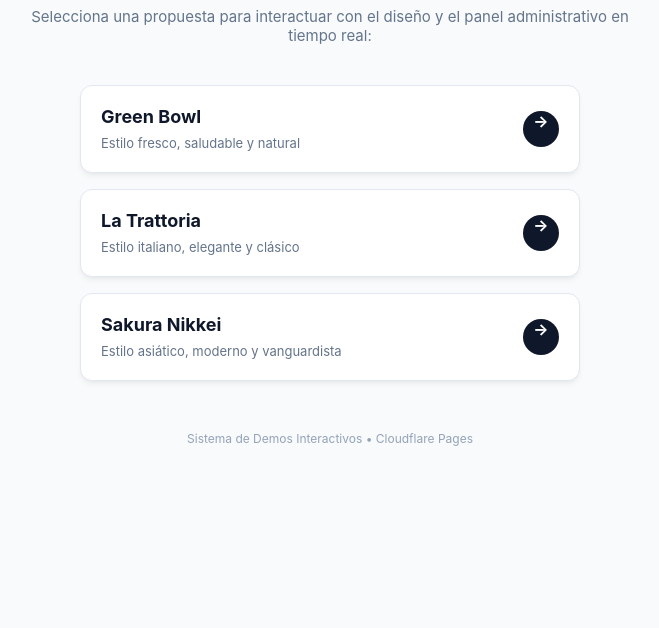
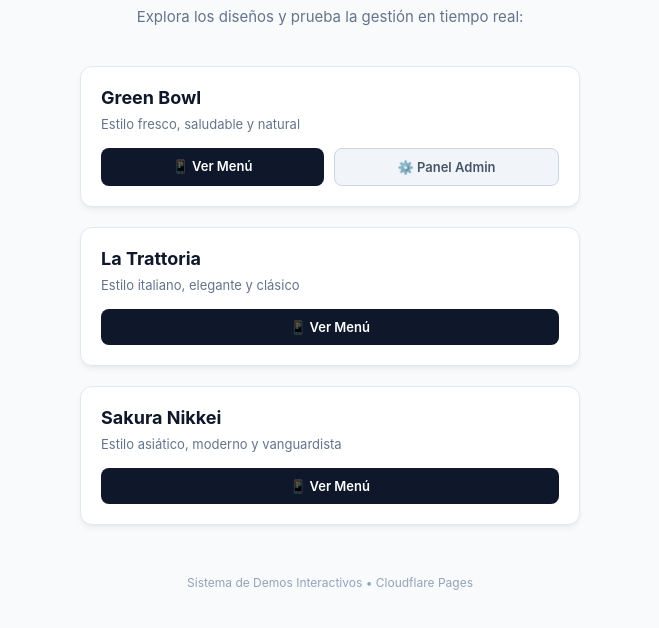
Before and after one commit to pietroflorian-collab/demos-menus, a plain HTML site: page index.html in a window 1280 px wide. Shown: the part 78-706 px from the top of the page, without its empty margins (310-969 px from the left). Drawn offline with Linux system fonts and the light colour scheme.

Commit message:
Se incluye un nuevo archivo index.html con contenido actualizado para la página principal del proyecto. Se han realizado cambios en el diseño y se han agregado nuevas secciones para mejorar la experiencia del usuario.

```diff
--- a/index.html
+++ b/index.html
@@ -24,7 +24,7 @@
         .container {
             display: grid;
             grid-template-columns: 1fr;
-            gap: 16px;
+            gap: 20px;
             max-width: 500px;
             margin: 0 auto;
         }
@@ -34,34 +34,47 @@
             padding: 20px;
             border-radius: 12px;
             box-shadow: 0 4px 6px -1px rgba(0, 0, 0, 0.05), 0 2px 4px -2px rgba(0, 0, 0, 0.05);
+            border: 1px solid #e2e8f0;
+        }
+
+        .card-header {
+            margin-bottom: 15px;
+        }
+        .card-header h3 { margin: 0 0 5px 0; font-size: 18px; color: #0f172a; }
+        .card-header span { font-size: 13px; color: #64748b; }
+
+        .actions {
             display: flex;
-            justify-content: space-between;
-            align-items: center;
+            gap: 10px;
+        }
+
+        .btn {
+            flex: 1;
+            padding: 10px 12px;
+            border-radius: 8px;
             text-decoration: none;
-            color: inherit;
-            border: 1px solid #e2e8f0;
+            font-size: 13px;
+            font-weight: 600;
+            text-align: center;
             transition: all 0.2s ease;
         }
-        .card:hover {
-            transform: translateY(-2px);
-            border-color: #cbd5e1;
-            box-shadow: 0 10px 15px -3px rgba(0, 0, 0, 0.08);
+
+        .btn-client {
+            background: #0f172a;
+            color: white;
+        }
+        .btn-client:hover {
+            background: #1e293b;
         }
 
-        .info h3 { margin: 0 0 5px 0; font-size: 18px; color: #0f172a; }
-        .info span { font-size: 13px; color: #64748b; }
-
-        .btn-arrow {
-            background: #0f172a;
-            color: white;
-            width: 36px;
-            height: 36px;
-            border-radius: 50%;
-            display: flex;
-            align-items: centser;
-            justify-content: center;
-            font-weight: bold;
-            flex-shrink: 0;
+        .btn-admin {
+            background: #f1f5f9;
+            color: #475569;
+            border: 1px solid #cbd5e1;
+        }
+        .btn-admin:hover {
+            background: #e2e8f0;
+            color: #0f172a;
         }
 
         footer {
@@ -76,36 +89,46 @@
 
     <div class="header">
         <h1>Catálogo de Menús Digitales</h1>
-        <p>Selecciona una propuesta para interactuar con el diseño y el panel administrativo en tiempo real:</p>
+        <p>Explora los diseños y prueba la gestión en tiempo real:</p>
     </div>
 
     <div class="container">
         <!-- Green Bowl -->
-        <a href="./green-bowl/index.html" class="card">
-            <div class="info">
+        <div class="card">
+            <div class="card-header">
                 <h3>Green Bowl</h3>
                 <span>Estilo fresco, saludable y natural</span>
             </div>
-            <div class="btn-arrow">→</div>
-        </a>
+            <div class="actions">
+                <a href="./green-bowl/index.html" class="btn btn-client">📱 Ver Menú</a>
+                <a href="./green-bowl/admin.html" class="btn btn-admin">⚙️ Panel Admin</a>
+            </div>
+        </div>
 
         <!-- La Trattoria -->
-        <a href="./la-trattoria/index.html" class="card">
-            <div class="info">
+        <div class="card">
+            <div class="card-header">
                 <h3>La Trattoria</h3>
                 <span>Estilo italiano, elegante y clásico</span>
             </div>
-            <div class="btn-arrow">→</div>
-        </a>
+            <div class="actions">
+                <a href="./la-trattoria/index.html" class="btn btn-client">📱 Ver Menú</a>
+                <!-- Si luego creas su admin, puedes descomentar la línea de abajo -->
+                <!-- <a href="./la-trattoria/admin.html" class="btn btn-admin">⚙️ Panel Admin</a> -->
+            </div>
+        </div>
 
         <!-- Sakura Nikkei -->
-        <a href="./sakura-nikkei/index.html" class="card">
-            <div class="info">
+        <div class="card">
+            <div class="card-header">
                 <h3>Sakura Nikkei</h3>
                 <span>Estilo asiático, moderno y vanguardista</span>
             </div>
-            <div class="btn-arrow">→</div>
-        </a>
+            <div class="actions">
+                <a href="./sakura-nikkei/index.html" class="btn btn-client">📱 Ver Menú</a>
+                <!-- <a href="./sakura-nikkei/admin.html" class="btn btn-admin">⚙️ Panel Admin</a> -->
+            </div>
+        </div>
     </div>
 
     <footer>
```
